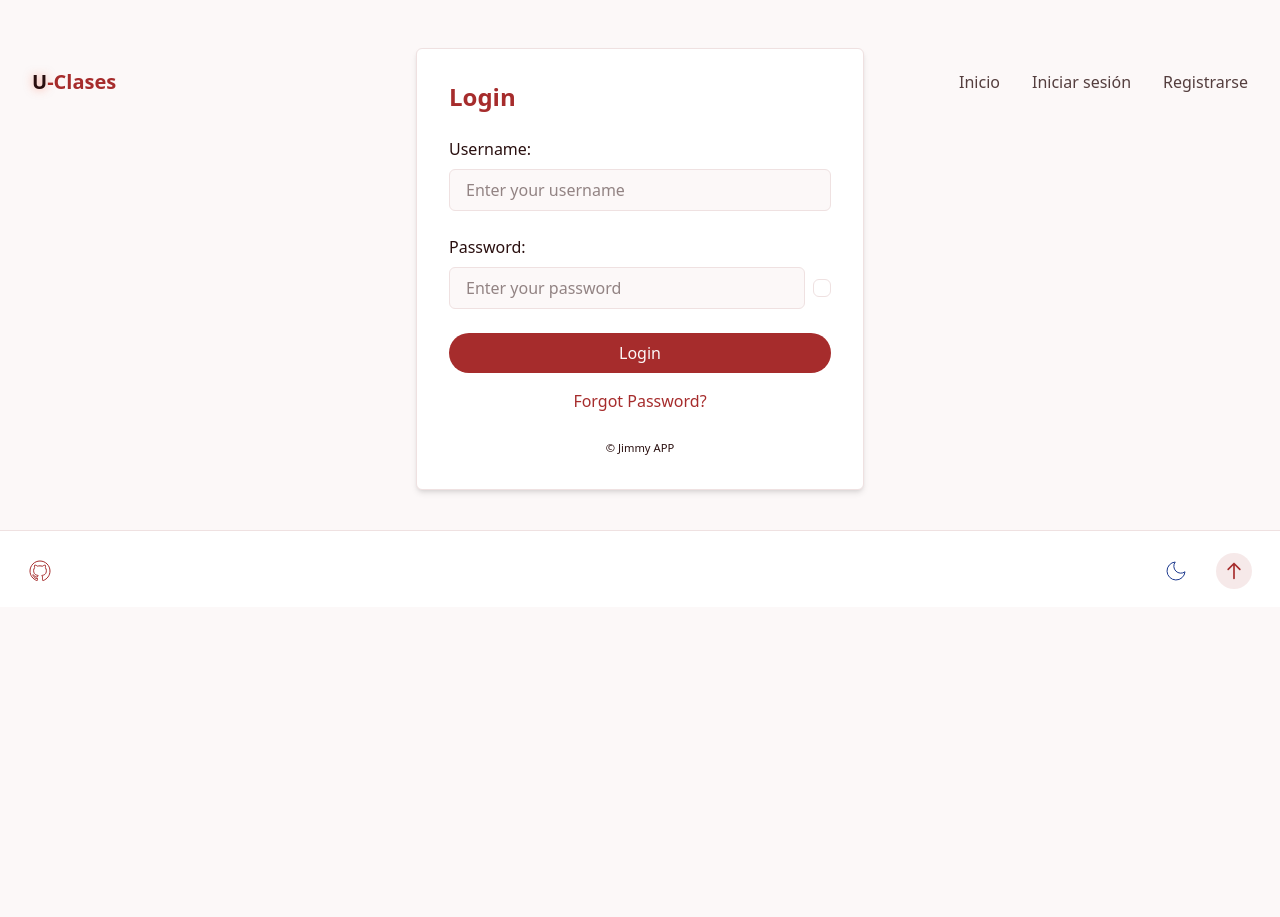
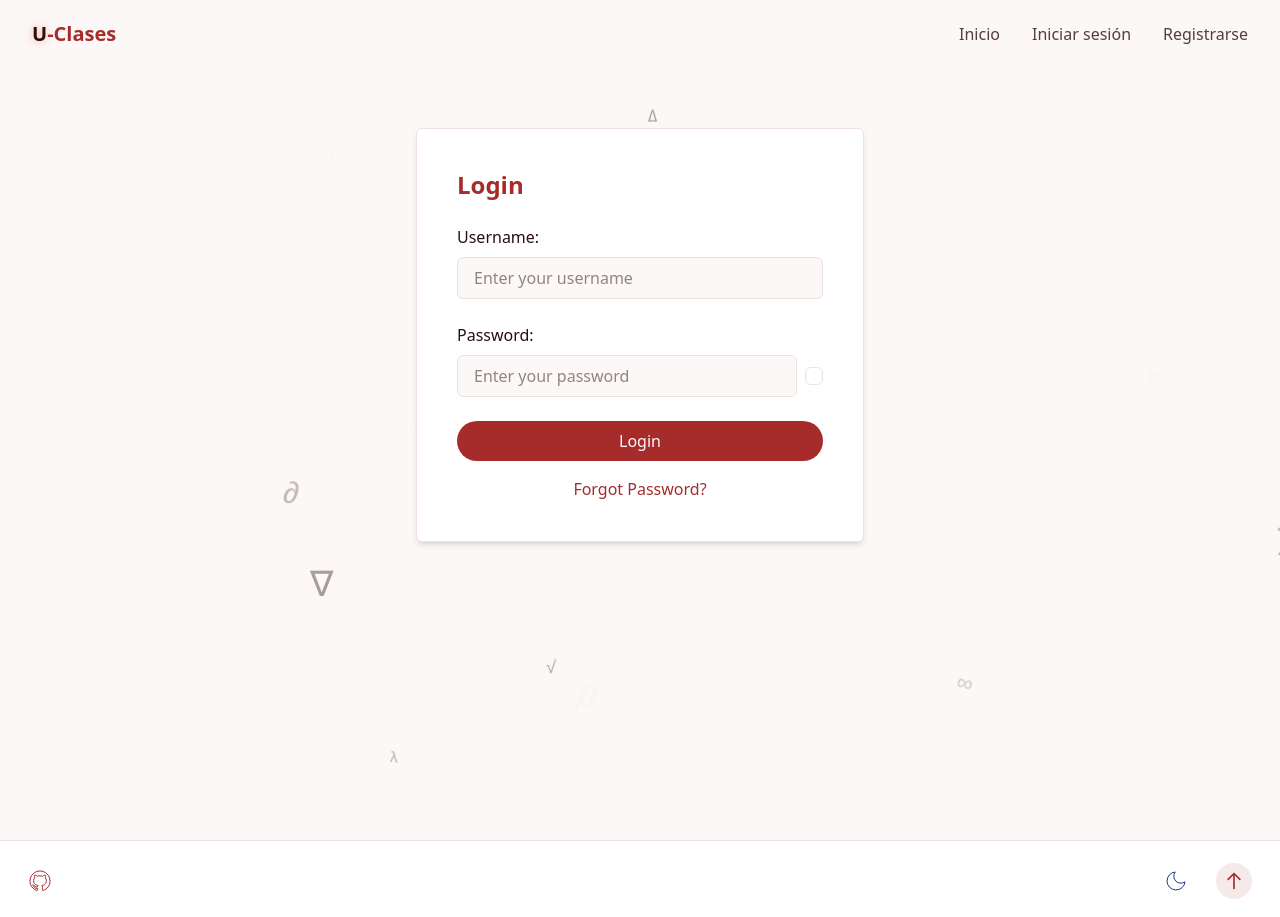
Before and after one commit to AdolfoRV/U-Clases, a Django app: page /login/ in a window 1280 px wide. Before the commit the page ends 589 px from the top, so only its background shows below. Run offline with Django 5.2, Linux system fonts and the light colour scheme; style sheets or scripts are compiled from the project's sources.

Commit message:
feat: enhance login and registration pages with improved layout and styling

```diff
--- a/uclases/user_auth/templates/login.html
+++ b/uclases/user_auth/templates/login.html
@@ -1,9 +1,9 @@
 {% extends "base.html" %}
 {% block title %}Sign In{% endblock %}
 {% block content %}
-
-<div>
-    <div class="bg-card border border-border rounded-md shadow-md p-8 max-w-md mx-auto mt-12">
+{% include "includes/math-bg.html" %}
+<section id="login" class="min-h-screen items-center justify-center bg-background pt-20">
+    <div class="relative container bg-card border border-border rounded-md shadow-md p-10 max-w-md mx-auto mt-12">
         <h2 class="text-2xl font-bold mb-6 text-primary">Login</h2>
         <form method="post" novalidate>
             {% csrf_token %}
@@ -25,14 +25,10 @@
             </div>
             <button type="submit"
                 class="px-6 py-2 rounded-full bg-primary text-primary-foreground font-medium transition-all duration-300 hover:shadow-[0_0_10px_rgba(245,73,39,0.5)] hover:scale-105 active:scale-95 w-full mt-2">Login</button>
-            <a href="{% url 'password_reset' %}" class="block mt-4 text-primary hover:underline text-center">Forgot
-                Password?</a>
+            <a href="{% url 'password_reset' %}" class="block mt-4 text-primary hover:underline text-center">Forgot Password?</a>
         </form>
-        <div class="mt-6 text-sm text-foreground text-center">
-            <small>© Jimmy APP</small>
-        </div>
     </div>
-</div>
+</section>
 {% endblock %}
 
 {% block js %}
```
Also changed, not shown: uclases/user_auth/templates/password_reset_complete.html (+9 -4 lines), uclases/user_auth/templates/register.html (+3 -5 lines).
